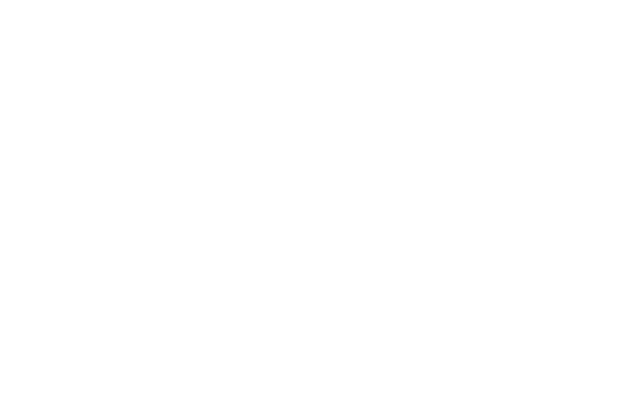
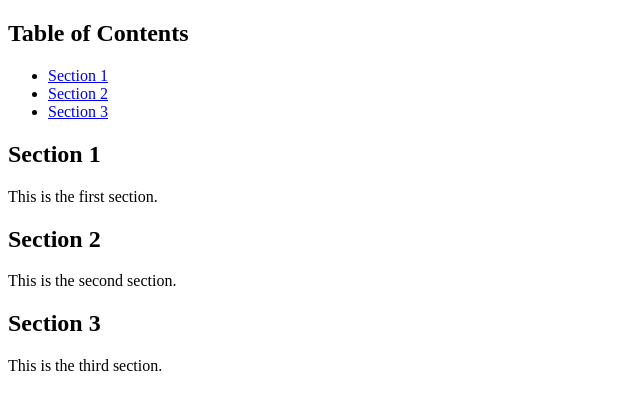
Before and after one commit to mouaadhboualimb/grid, a plain HTML site: page index.html in a window 1280 px wide. Shown: the whole page, without its empty margins (0-640 px from the left). Drawn offline with Linux system fonts and the light colour scheme.

Commit message:
grid try

```diff
--- a/index.css
+++ b/index.css
@@ -1,3 +1,10 @@
-* {
-    box-sizing: border-box;
+/* Default styles for all sections */
+h2 {
+    color: black;
+    transition: color 0.3s ease;
 }
+
+/* Styles for the target section */
+h2:target {
+display: none;
+}
--- a/index.html
+++ b/index.html
@@ -1,15 +1,26 @@
 <!DOCTYPE html>
 <html lang="en">
+<head>
+    <meta charset="UTF-8">
+    <meta name="viewport" content="width=device-width, initial-scale=1.0">
+    <title>CSS :target Selector Example</title>
+    <link rel="stylesheet" href="index.css">
+</head>
+<body>
+    <h2>Table of Contents</h2>
+    <ul>
+        <li><a href="#section1">Section 1</a></li>
+        <li><a href="#section2">Section 2</a></li>
+        <li><a href="#section3">Section 3</a></li>
+    </ul>
 
-<head>
-  <meta charset="UTF-8">
-  <meta name="viewport" content="width=device-width, initial-scale=1.0">
-  <link rel="stylesheet" href="index.css">
-  <title>Document</title>
-</head>
+    <h2 id="section1">Section 1</h2>
+    <p>This is the first section.</p>
 
-<body>
+    <h2 id="section2">Section 2</h2>
+    <p>This is the second section.</p>
 
+    <h2 id="section3">Section 3</h2>
+    <p>This is the third section.</p>
 </body>
-
 </html>
```
